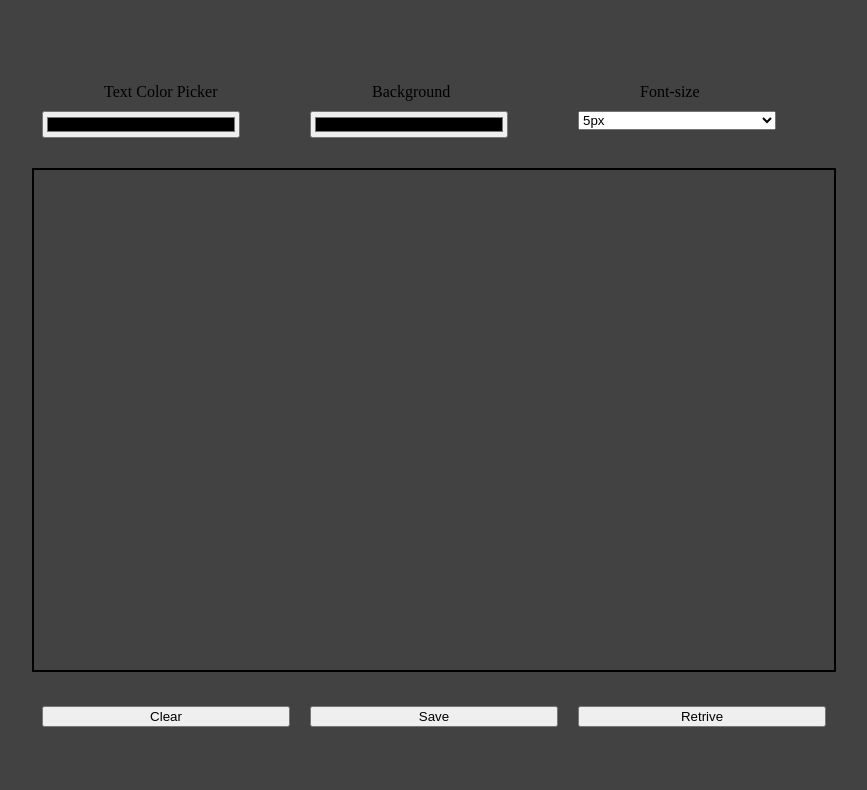
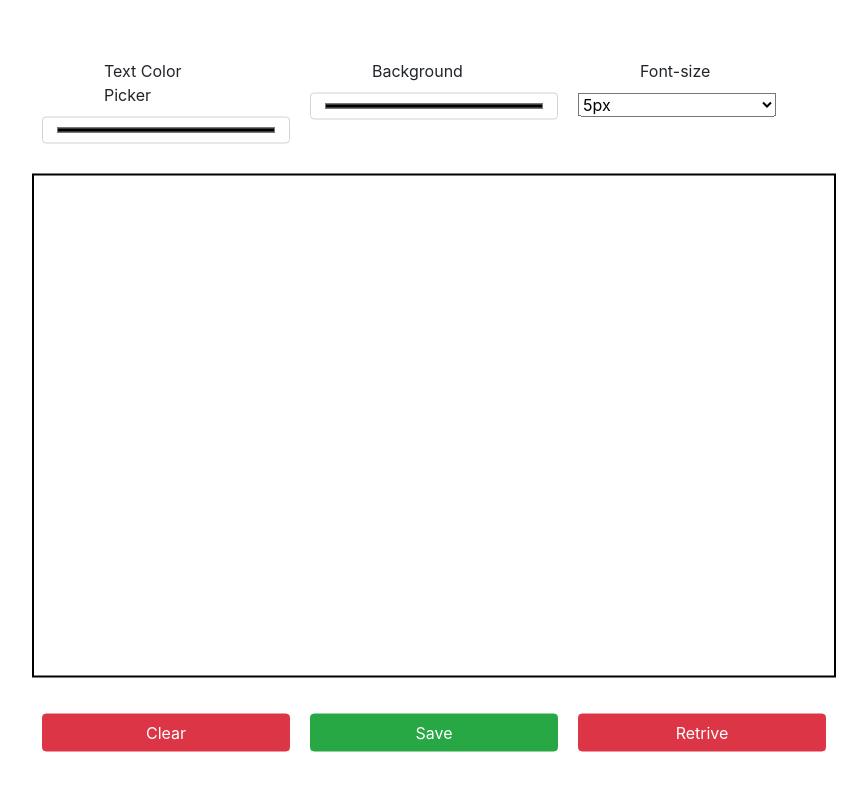
Before and after one commit to Sayan447/Simple-Signature-app, a plain HTML site: page index.html in a window 1280 px wide. Shown: the whole page, without its empty margins (206-1073 px from the left). Drawn offline with nearby package versions, Linux system fonts and the light colour scheme.

Commit message:
not complete yet

```diff
--- a/index.html
+++ b/index.html
@@ -5,9 +5,9 @@
     <meta name="viewport" content="width=device-width, initial-scale=1.0">
     <title>Signature App</title>
     <style>
-        body{
+        /* body{
             background-color: #424242;
-        }
+        } */
         .main{
             position: absolute;
             top: 50%;
@@ -41,14 +41,17 @@
             margin: 10px auto;
             width: 50%;
         }
+
     </style>
+    <link rel="icon" href="favicon-16x16.png">
+    <link rel="stylesheet" href="https://cdn.jsdelivr.net/npm/bootstrap@4.0.0/dist/css/bootstrap.min.css" integrity="sha384-Gn5384xqQ1aoWXA+058RXPxPg6fy4IWvTNh0E263XmFcJlSAwiGgFAW/dAiS6JXm" crossorigin="anonymous">
 </head>
 <body>
     <div class="main">
         <div class="top">
             <div class="block">
                 <p>Text Color Picker</p>
-                <input class="form-control" type="color" id="canvasColor"/>
+                <input class="form-control" type="color" id="colorPicker"/>
 
             </div>
 
@@ -61,7 +64,7 @@
 
             <div class="block">
                 <p>Font-size</p>
-                <select id="font-size">
+                <select id="fontPicker">
                     <option value="5">5px</option>
                     <option value="10">10px</option>
                     <option value="15">15px</option>
@@ -80,13 +83,15 @@
 
 
         <div class="bottom">
-            <button type="button" class="btn btn-danger" id="clearbutton">Clear</button>
+            <button type="button" class="btn btn-danger" id="clearButton">Clear</button>
 
-            <button type="button" class="btn btn-success" id="savebutton">Save</button>
+            <button type="button" class="btn btn-success" id="saveButton">Save</button>
 
-            <button type="button" class="btn btn-danger" id="retrivebutton">Retrive</button>
+            <button type="button" class="btn btn-danger" id="retriveButton">Retrive</button>
 
         </div>
     </div>
+
+    <script src="script.js"></script>
 </body>
 </html>
--- /dev/null
+++ b/script.js
@@ -0,0 +1,7 @@
+const colorPicker = document.getElementById("colorPicker");
+const canvasColor = document.getElementById("canvasColor");
+const canvas = document.getElementById("myCanvas")
+const clearButton = document.getElementById("clearButton")
+const saveButton = document.getElementById("saveButton")
+const retriveButton = document.getElementById("retriveButton")
+const fontPicker = document.getElementById('fontPicker')
```
